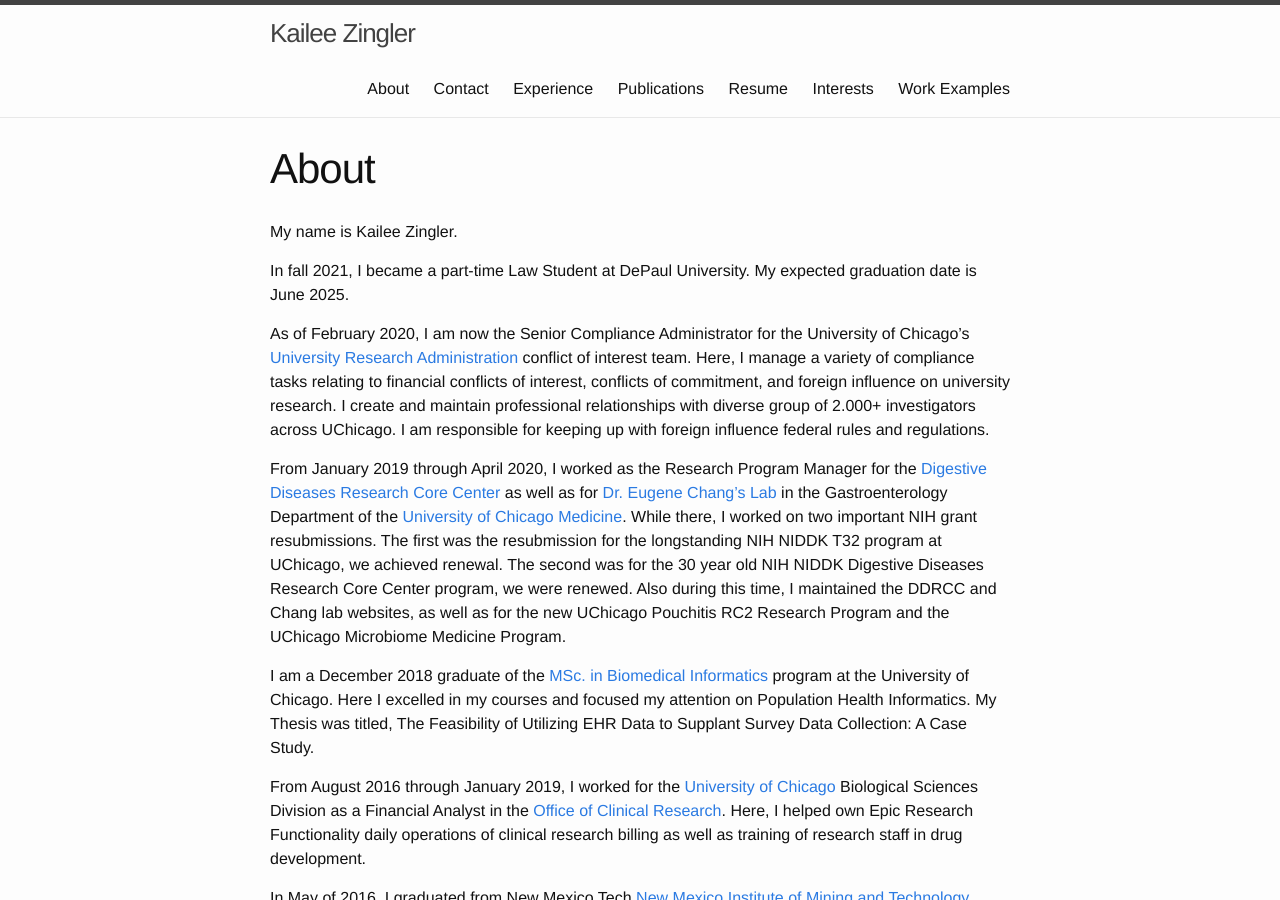
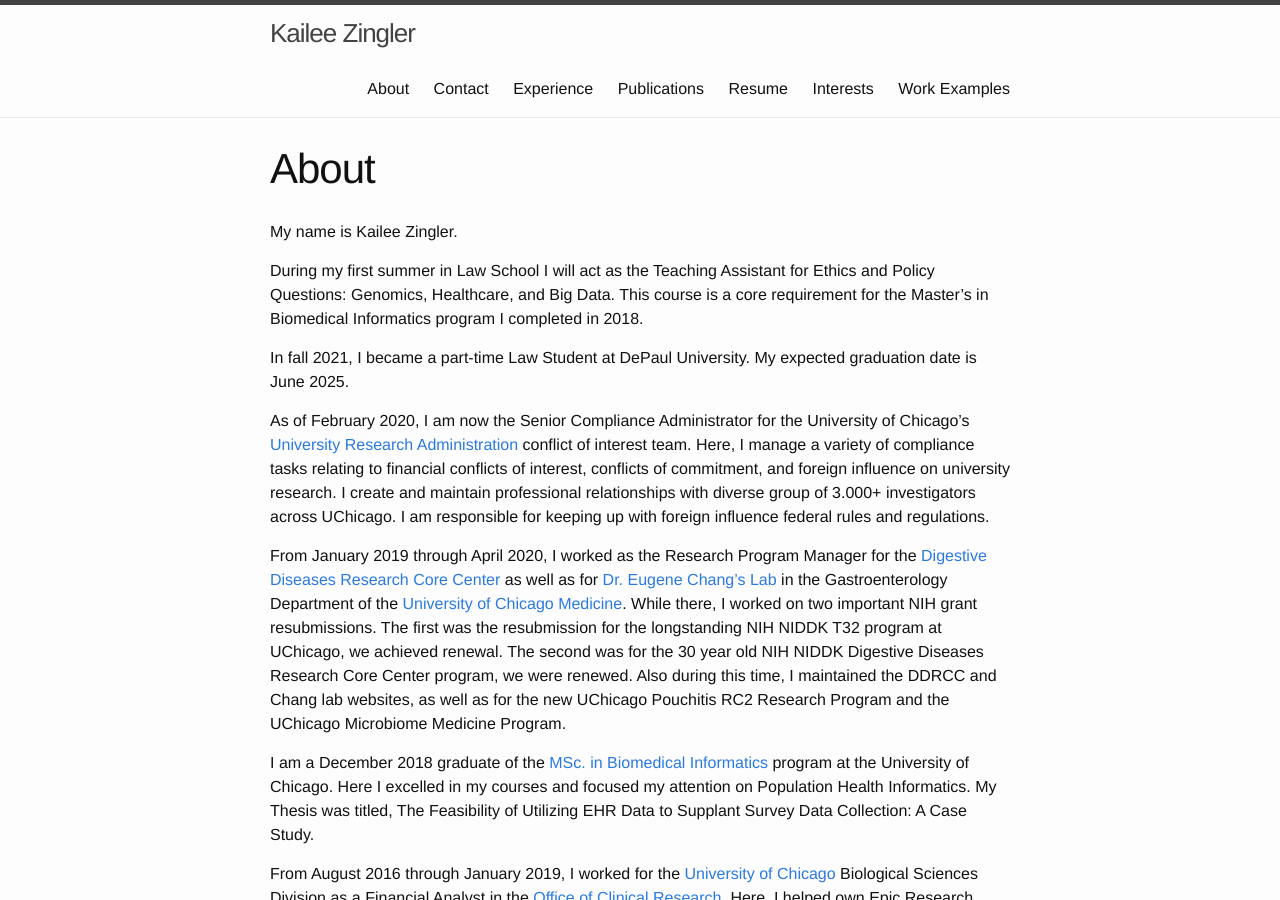
Before and after one commit to kzingler/kzingler.github.io, a Jekyll site: the page built from about.md, in a window 1280 px wide and 900 px high. Built offline with Jekyll 4.4.1, drawn with Linux system fonts in a browser that asks for light colours.

Commit message:
Update about.md

```diff
--- a/about.md
+++ b/about.md
@@ -5,10 +5,12 @@
 ---
 My name is Kailee Zingler.
 
+During my first summer in Law School I will act as the Teaching Assistant for Ethics and Policy Questions: Genomics, Healthcare, and Big Data. This course is a core requirement for the Master's in Biomedical Informatics program I completed in 2018.
+
 In fall 2021, I became a part-time Law Student at DePaul University. My expected graduation date is June 2025.
 
 As of February 2020, I am now the Senior Compliance Administrator for the University of Chicago's [University Research Administration](https://ura.uchicago.edu) conflict of interest team.
-Here, I manage a variety of compliance tasks relating to financial conflicts of interest, conflicts of commitment, and foreign influence on university research. I create and maintain professional relationships with diverse group of 2.000+ investigators across UChicago. I am responsible for keeping up with foreign influence federal rules and regulations.
+Here, I manage a variety of compliance tasks relating to financial conflicts of interest, conflicts of commitment, and foreign influence on university research. I create and maintain professional relationships with diverse group of 3.000+ investigators across UChicago. I am responsible for keeping up with foreign influence federal rules and regulations.
 
 From January 2019 through April 2020, I worked as the Research Program Manager for the [Digestive Diseases Research Core Center](http://www.uchicagoddrcc.org/research-cores) as well as for [Dr. Eugene Chang's Lab](https://changlab.uchicago.edu) in the Gastroenterology Department of the [University of Chicago Medicine](https://en.wikipedia.org/wiki/University_of_Chicago_Medical_Center).
 While there, I worked on two important NIH grant resubmissions. The first was the resubmission for the longstanding NIH NIDDK T32 program at UChicago, we achieved renewal. The second was for the 30 year old NIH NIDDK Digestive Diseases Research Core Center program, we were renewed.
```
